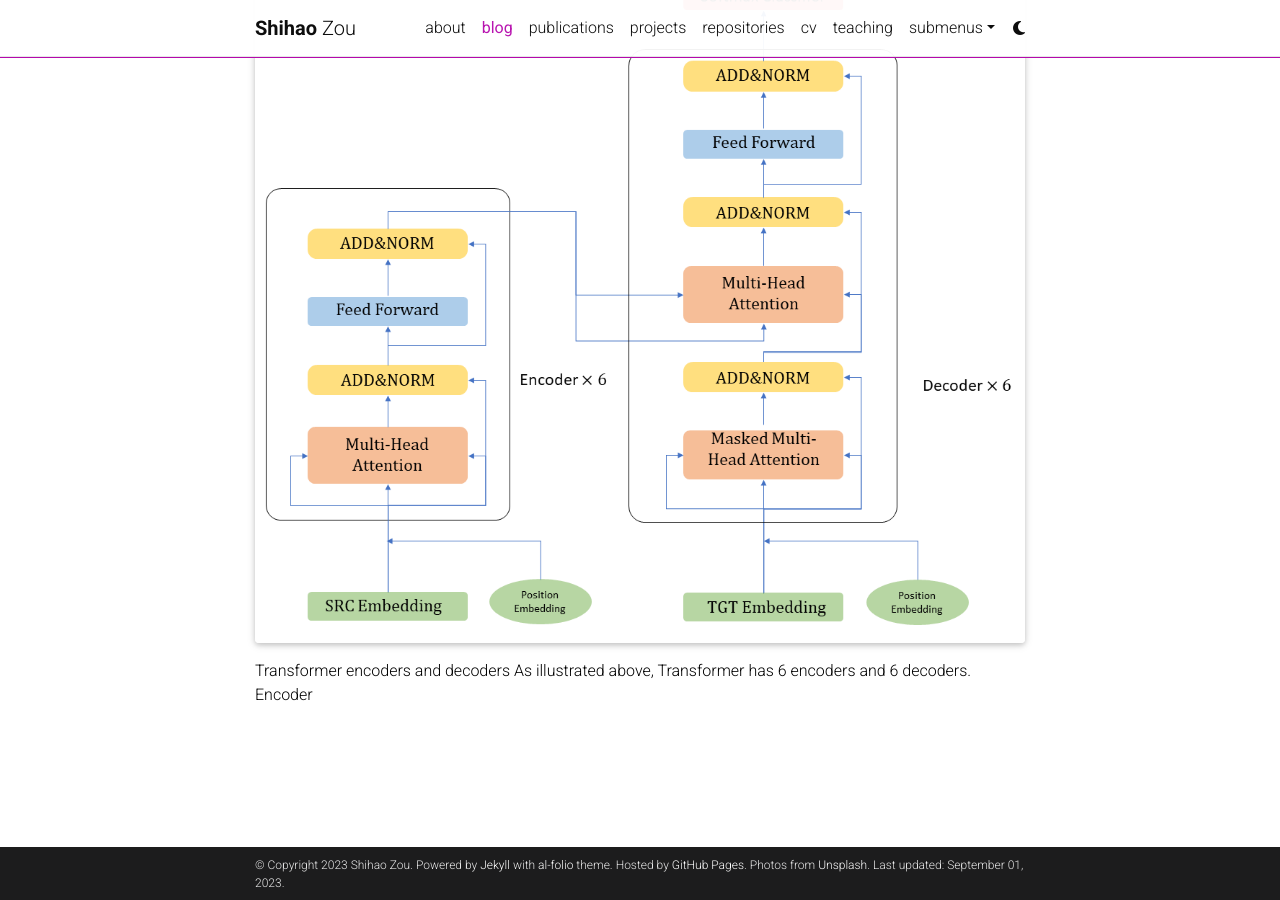
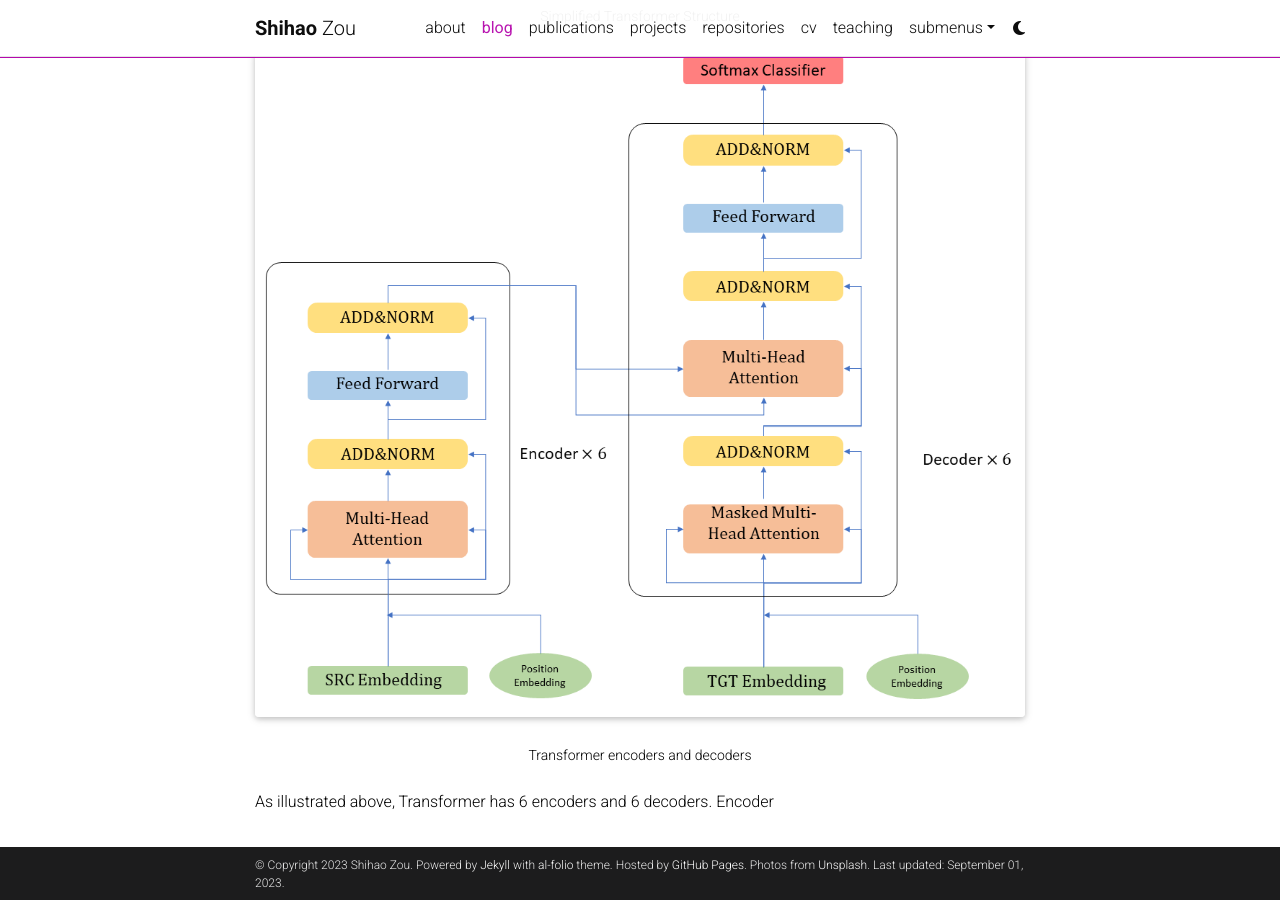
Before and after one commit to ShawnZou717/ShawnZou717.github.io, a Jekyll site: the page built from _posts/2023-08-03-transformer-analysis.md, in a window 1280 px wide and 900 px high, scrolled down 1348 px. Built offline with Jekyll 4.4.1, drawn with Linux system fonts in a browser that asks for light colours; full-size pictures stand in for the smaller copies a plugin makes; comment, search, counter and statistics services are not loaded; a style sheet for code colours, icons or effects is not loaded; some of the changed text lies outside the part shown.

Commit message:
update transformer analysis.

```diff
--- a/_posts/2023-08-03-transformer-analysis.md
+++ b/_posts/2023-08-03-transformer-analysis.md
@@ -15,17 +15,37 @@
 
 Among all the deep learning models, Transformer can be the most widely talked over one thanks to the tremendous performance that ChatGPT, a Transformer-based model, has shown in being a personal assistant and chatbot. Never heard of it? Let's take a look at ChatGPT's own words.
 
-{% include figure.html path="assets/img/transformer-analysis/try-chatGPT.png" class="img-fluid rounded z-depth-1" zoomable=true %}
+<div class="row mt-3">
+    <div class="col-sm mt-3 mt-md-0">
+        {% include figure.html path="assets/img/transformer-analysis/try-chatGPT.png" class="img-fluid rounded z-depth-1" %}
+    </div>
+</div>
+<div class="caption">
+    How ChatGPT introduces Transformer model
+</div>
 
 Transformer's application extends way out of NLP domain. As a powerful mathematical tool, it has helped us in DNA recognition, medical research and many aspects in other research area. I believe it is safe to say that one day we may all need to apply this model in our project. Thus, a solid understanding of Transformer architecture is neccesary. To this end, this blog focuses on a comprehensive introduction of Transformer.
-
 
 ## Transformer Architecture
 
 In 2017, Google posted a paper named [Attention is All You Need](https://arxiv.org/abs/1706.03762v4) in arXiv bringing Transformer into history. Though Transformer follows the `seq2seq` structure (also known as `decoders and encoders`), its encoders and decoders consist of sole `self-attention` modules instead of `RNN` and `CNN` like most other NLP models. This is exactly the origin of the article title, a neural network composed entirely of `self-attention` mechanisms. Now let's take the classic Transformer as an example reviewing the unique model introduced by Transformer.
 
-{% include figure.html path="assets/img/transformer-analysis/transformer-entire.png" class="img-fluid rounded z-depth-1" %}
-Simplified Transformer Structure
-{% include figure.html path="assets/img/transformer-analysis/transformer-en-decoders.png" class="img-fluid rounded z-depth-1" %}
-Transformer encoders and decoders
+<div class="row mt-3">
+    <div class="col-sm mt-3 mt-md-0">
+        {% include figure.html path="assets/img/transformer-analysis/transformer-entire.png" class="img-fluid rounded z-depth-1" %}
+    </div>
+</div>
+<div class="caption">
+    Simplified Transformer Structure
+</div>
+
+<div class="row mt-3">
+    <div class="col-sm mt-3 mt-md-0">
+        {% include figure.html path="assets/img/transformer-analysis/transformer-en-decoders.png" class="img-fluid rounded z-depth-1" %}
+    </div>
+</div>
+<div class="caption">
+    Transformer encoders and decoders
+</div>
+
 As illustrated above, Transformer has 6 encoders and 6 decoders. Encoder
```
